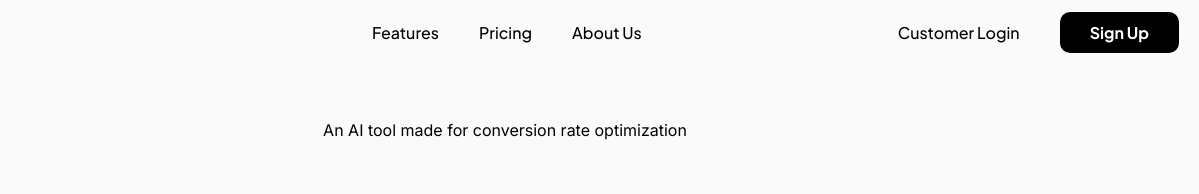
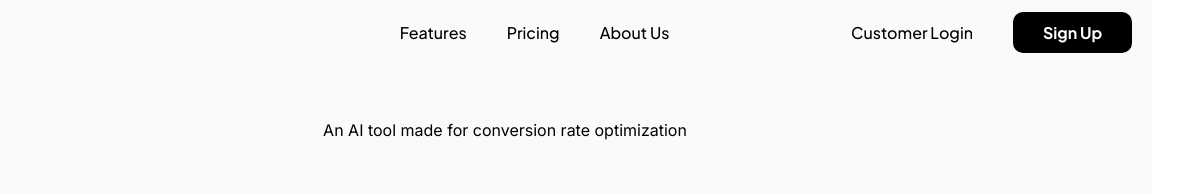
Before and after one commit to Mahmudul-Islam-0/Frontend-task-GTR, a plain HTML site: page index.html in a window 1280 px wide. Shown: the top 194 px of the page, 135-1334 px from the left, 1199 px wide, since content can reach past the window. Drawn offline with Linux system fonts and the light colour scheme.

Commit message:
Update style.css

```diff
--- a/style.css
+++ b/style.css
@@ -41,10 +41,11 @@ nav ul {
 }
 
 .menu {
-    margin-left: 90px;
+    margin-left: 25vw;
 }
 .login{
-    margin-right: -300px;
+    margin-left: 10vw;
+    margin-right: -51px;
 }
 
 .btn3{
```
